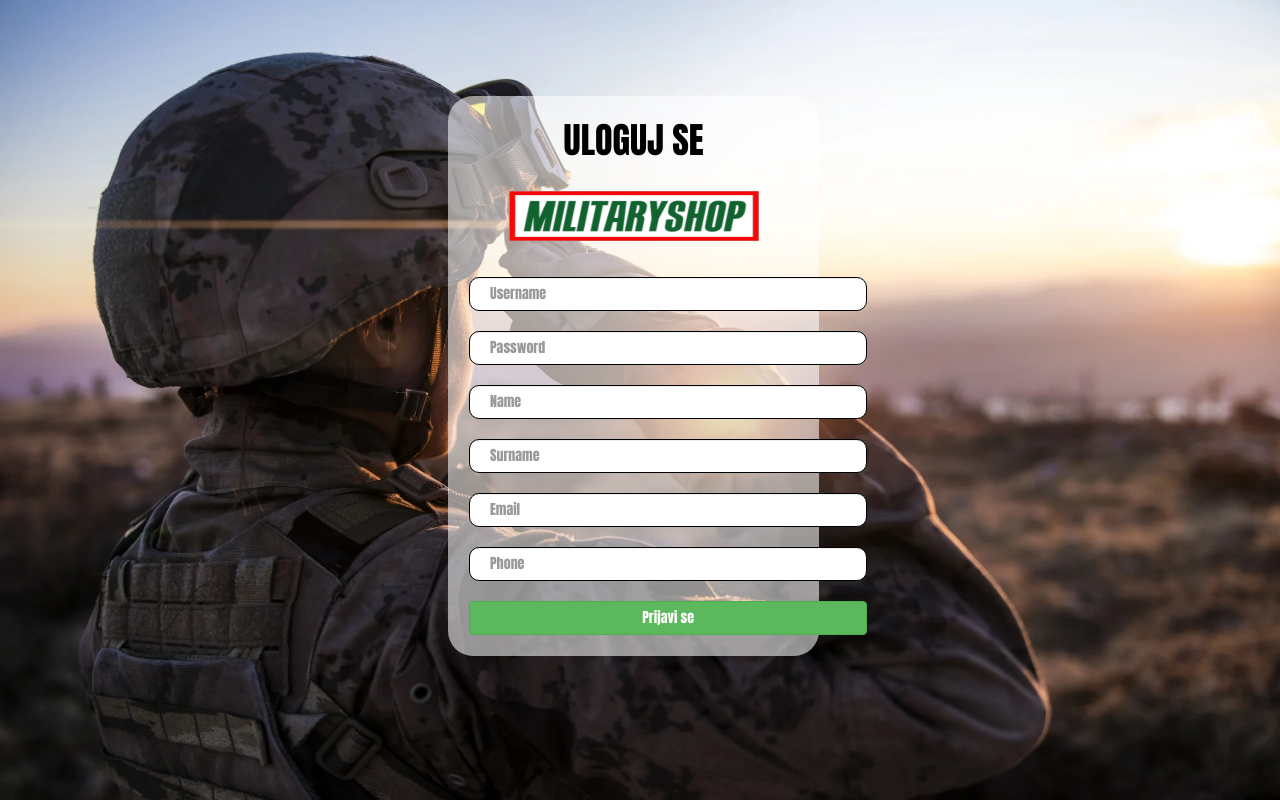
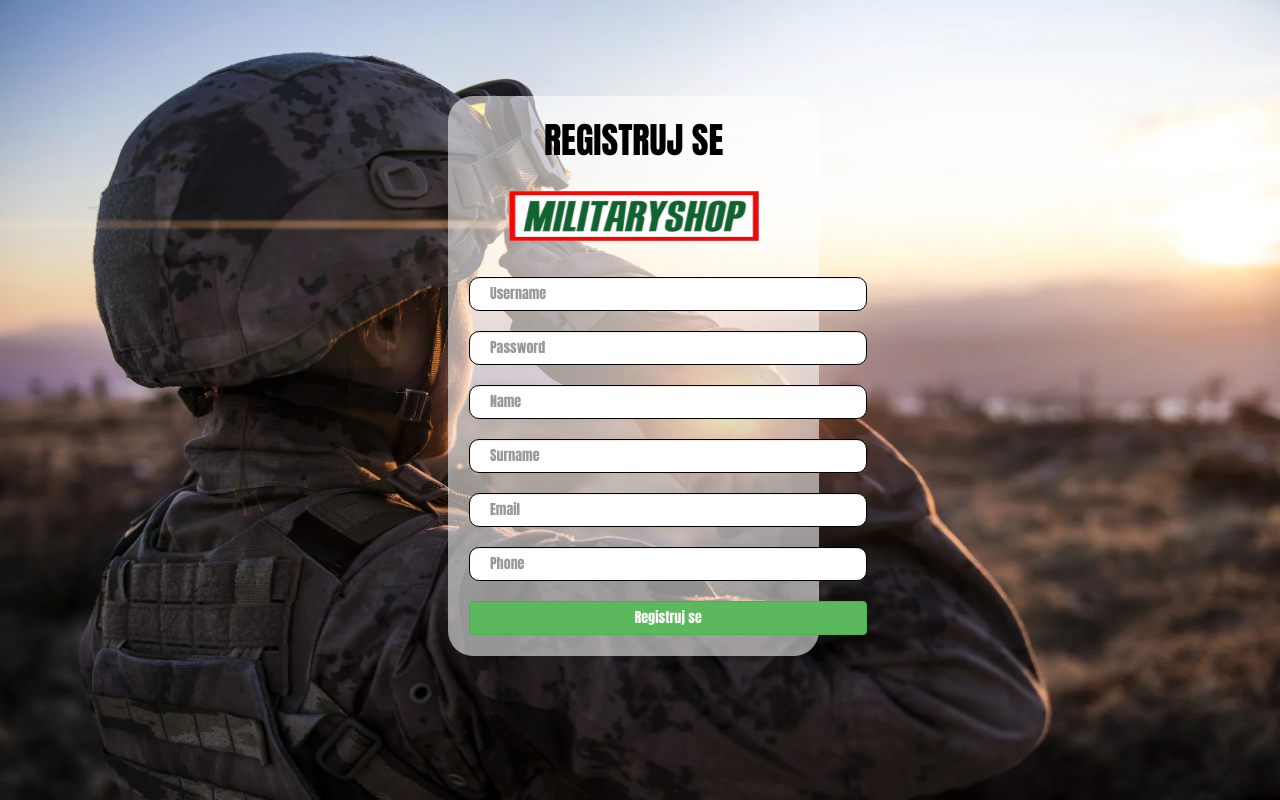
Before and after one commit to mcolakovic/ITEH-1, a PHP site: page /register.php in a window 1280 px wide. Run offline with PHP 8.4, Linux system fonts and the light colour scheme.

Commit message:
Konacne izmjene

```diff
--- a/register.php
+++ b/register.php
@@ -38,7 +38,7 @@ if (isset($_POST['usernameR']) && isset($_POST['passwordR']) && isset($_POST['na
     <div class="register-form">
         <div class="main-div">
             <form method="POST" action="#">
-                <h1>ULOGUJ SE</h1>
+                <h1>REGISTRUJ SE</h1>
                 <div class="imgcontainer">
                     <img src="img/military.png" id="military">
                 </div>
@@ -55,7 +55,7 @@ if (isset($_POST['usernameR']) && isset($_POST['passwordR']) && isset($_POST['na
                     <br>
                     <input type="text" placeholder="Phone" name="phoneR" class="form-control" required>
                     <br>
-                    <button class="btn btn-success" name="submit" type="sumbit">Prijavi se</button>
+                    <button class="btn btn-success" name="submit" type="sumbit">Registruj se</button>
                 </div>
             </form>
         </div>
```
